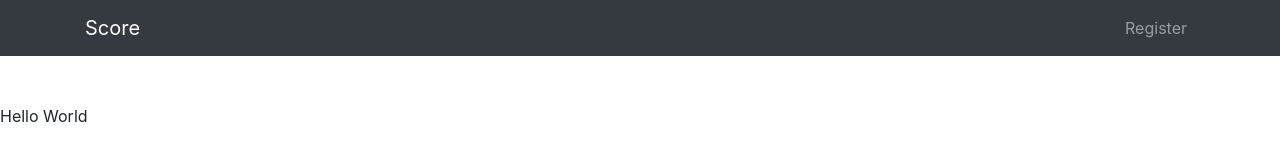
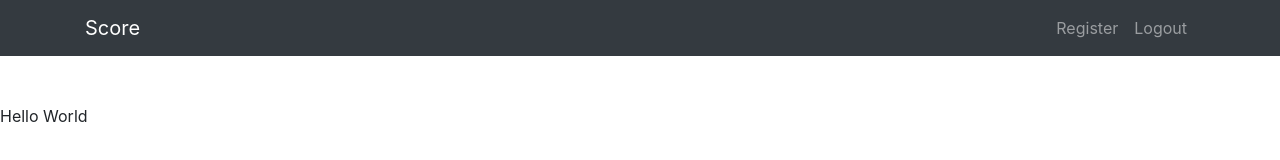
Before and after one commit to HarryMumford/mern-auth-boiler-plate, a React (Create React App) app in the folder client/: page / in a window 1280 px wide. Shown: the top 160 px of the page. Built offline with nearby package versions, Linux system fonts and the light colour scheme; no server answers.

Commit message:
feat: logout clears token

```diff
--- a/client/src/components/AppNavbar.js
+++ b/client/src/components/AppNavbar.js
@@ -1,5 +1,6 @@
 import React, { Component } from 'react'
 import RegisterModal from './auth/registerModal'
+import Logout from './auth/logout'
 import {
   Collapse,
   Navbar,
@@ -31,7 +32,10 @@
             <Collapse isOpen={this.state.isOpen} navbar>
               <Nav className="ml-auto" navbar>
                 <NavItem>
-                  <RegisterModal>Register</RegisterModal>
+                  <RegisterModal />
+                </NavItem>
+                <NavItem>
+                  <Logout />
                 </NavItem>
               </Nav>
             </Collapse>
--- /dev/null
+++ b/client/src/components/auth/logout.jsx
@@ -0,0 +1,24 @@
+import React, { Component, Fragment } from 'react'
+import { NavLink } from 'reactstrap'
+import { connect } from 'react-redux'
+import { logout } from '../../flux/actions/authActions'
+import PropTypes from 'prop-types'
+
+// eslint-disable-next-line react/prefer-stateless-function
+class Logout extends Component {
+  static propTypes = {
+    logout: PropTypes.func.isRequired,
+  }
+
+  render() {
+    return (
+      <>
+        <NavLink onClick={this.props.logout} href="#">
+          Logout
+        </NavLink>
+      </>
+    )
+  }
+}
+
+export default connect(null, { logout })(Logout)
--- a/client/src/components/auth/registerModal.js
+++ b/client/src/components/auth/registerModal.js
@@ -13,6 +13,7 @@
 } from 'reactstrap'
 import { connect } from 'react-redux'
 import PropTypes from 'prop-types'
+import { clearErrors } from '../../flux/actions/errorActions'
 import { register } from '../../flux/actions/authActions'
 
 class RegisterModal extends Component {
@@ -28,6 +29,7 @@
     isAuthenticated: PropTypes.bool,
     error: PropTypes.object.isRequired,
     register: PropTypes.func.isRequired,
+    clearErrors: PropTypes.func.isRequired,
   }
 
   componentDidUpdate(prevProps) {
@@ -40,9 +42,15 @@
         this.setState({ msg: null })
       }
     }
+    if (this.state.modal) {
+      if (this.props.isAuthenticated) {
+        this.toggle()
+      }
+    }
   }
 
   toggle = () => {
+    this.props.clearErrors()
     this.setState({
       modal: !this.state.modal,
     })
@@ -125,4 +133,6 @@
   isAuthenticated: state.auth.isAuthenticated,
   error: state.error,
 })
-export default connect(mapStateToProps, { register })(RegisterModal)
+export default connect(mapStateToProps, { register, clearErrors })(
+  RegisterModal
+)
--- a/client/src/flux/actions/authActions.js
+++ b/client/src/flux/actions/authActions.js
@@ -86,4 +86,11 @@
     })
 }
 
-export { loadUser, tokenConfig, register }
+// Logout user
+const logout = () => {
+  return {
+    type: LOGOUT_SUCCESS,
+  }
+}
+
+export { loadUser, tokenConfig, register, logout }
```
